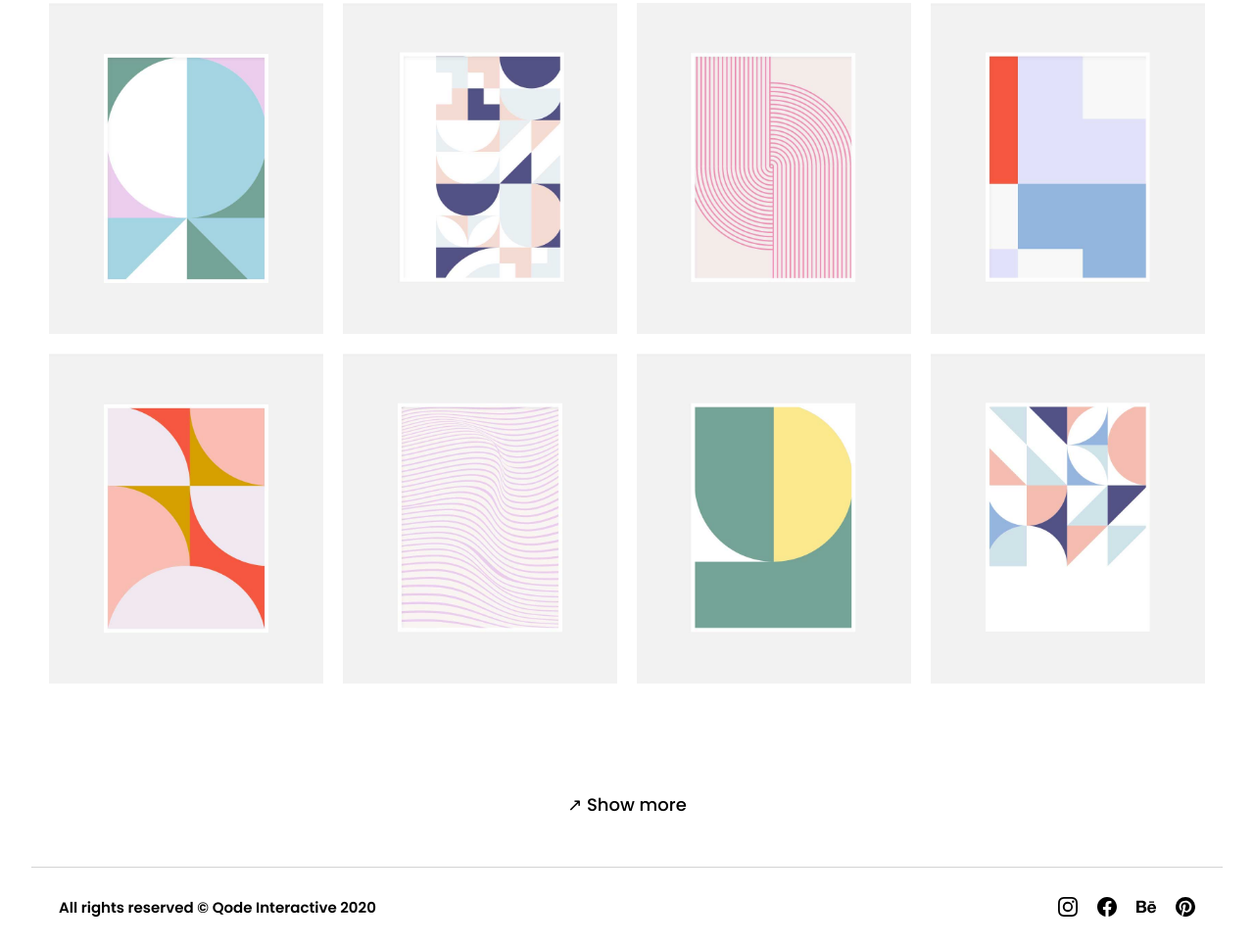
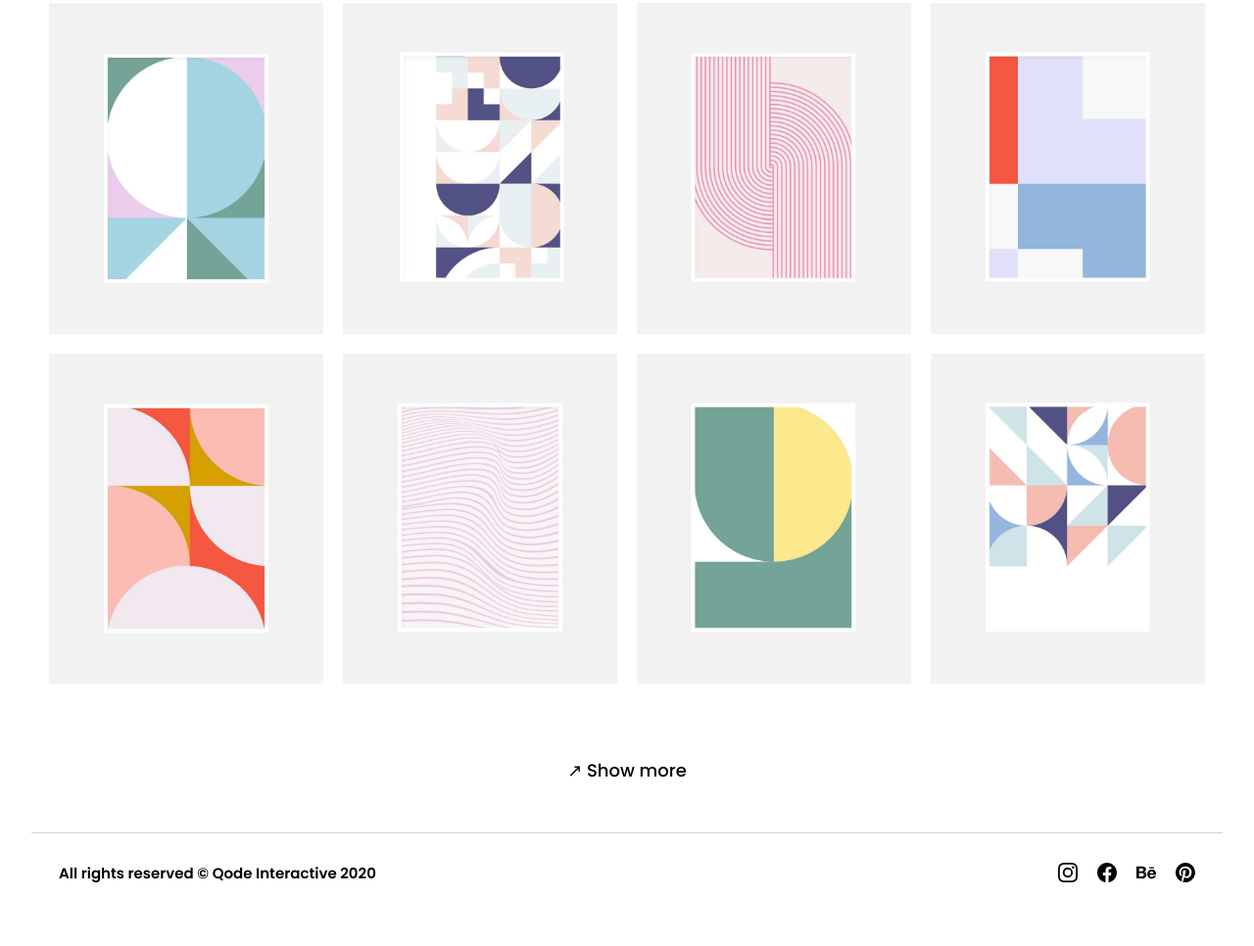
Before and after one commit to alainecei/alainecei.github.io, a plain HTML site: page index.html in a window 1280 px wide. Shown: the part 627-1593 px from the top of the page at 98% size. After the commit the page ends 1558 px from the top, so only its background shows below. Drawn offline with Linux system fonts and the light colour scheme.

Commit message:
CTA tag margin changed

```diff
--- a/Stockholm_SUIT.css
+++ b/Stockholm_SUIT.css
@@ -111,7 +111,7 @@ svg {
     width: 100%;
     justify-content: center;
     align-items: center;
-    margin: 60px 0 0;
+    margin: 25px 0 0;
 }
 
 .CTA-boton {
```
